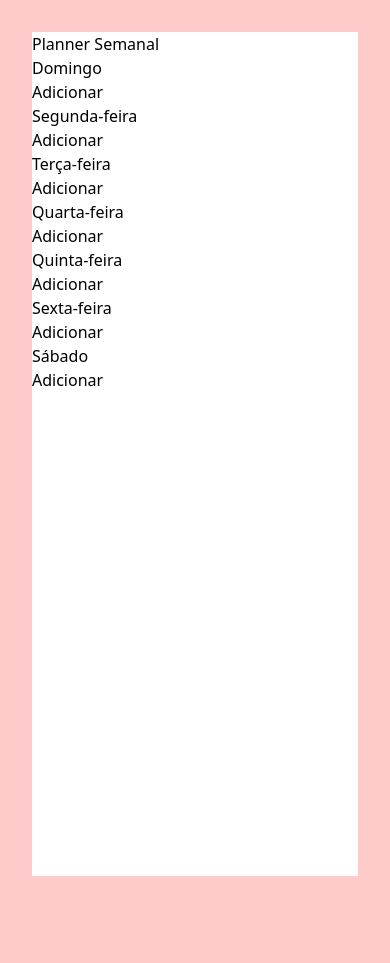
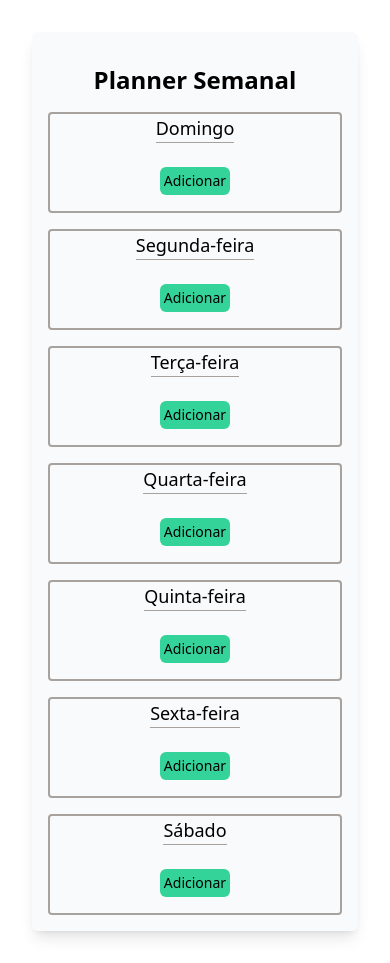
Before and after one commit to IzadoraNascimento/lista-de-tarefas, a React (Vite) app: page / in a window 390 px wide. Before the commit the page ends 908 px from the top, so only its background shows below. Built offline with nearby package versions, Linux system fonts and the light colour scheme.

Commit message:
css aplicado em mobile first

```diff
--- a/index.html
+++ b/index.html
@@ -6,8 +6,8 @@
     <meta name="viewport" content="width=device-width, initial-scale=1.0" />
     <title>Vite + React</title>
   </head>
-  <body class="bg-red-200 px-8 py-8">
-    <div id="root" class="bg-white h-screen"></div>
+  <body class="px-8 py-8">
+    <div id="root" class="bg-gray-50 h-full rounded-md shadow-lg p-4"></div>
     <script type="module" src="/src/main.jsx"></script>
   </body>
 </html>
--- a/src/App.jsx
+++ b/src/App.jsx
@@ -4,10 +4,10 @@ export default function App() {
   const week = ["Domingo", "Segunda-feira", "Terça-feira", "Quarta-feira", "Quinta-feira","Sexta-feira", "Sábado"]
   return (
     <>
-    <div className="">
-    <h1 className="">Planner Semanal</h1>
+    <div className="flex justify-center p-4">
+    <h1 className="text-2xl font-semibold">Planner Semanal</h1>
     </div>
-    <div className="">
+    <div className="grid grid-rows-1 gap-4">
       {week.map(day => <Day key={day} day={day} />)}
     </div>
     </>
--- a/src/components/Appointment.jsx
+++ b/src/components/Appointment.jsx
@@ -1,5 +1,7 @@
 export default function Appointment(props) {
   return (
+    <div className="pl-2 flex items-center justify-between">
+      <div>
         <li className={props.appointment.done ? 'done' : ''}>
           <div>
             <input
@@ -10,15 +12,21 @@ export default function Appointment(props) {
             />
             <label
               htmlFor={`appointment-${props.appointment.id}`}
+              className="pl-1 text-sm italic font-light"
             >
               {props.appointment.name}
             </label>
           </div>
+        </li>
+      </div>
+      <div className="pb-2 pr-2">
         <button
           onClick={()=> props.removeAppointment(props.appointment.id)}
+          className="bg-red-500 p-1 text-sm text-white rounded-md"
         >
           Remover
         </button>
-    </li>
+      </div>
+  </div>
   )
 }
--- a/src/components/Day.jsx
+++ b/src/components/Day.jsx
@@ -32,9 +32,9 @@ export default function Day(props){
   }
   return (
     <div className="">
-      <div className="">
-        <h2 className="">
-          <span className="">
+      <div className=" rounded border-2 border-stone-400 h-full">
+        <h2 className="text-lg font-medium text-center">
+          <span className="inline-block border-b border-stone-400 mb-2">
             {props.day}
           </span>
         </h2>
@@ -48,8 +48,8 @@ export default function Day(props){
             />
           ))}
         </ul>
-        <div className="">
-          <button className=""
+        <div className="flex justify-center mt-4">
+          <button className="bg-emerald-400 p-1 mb-4 text-sm font-medium rounded-md"
             onClick={addAppointment}
           >
             Adicionar
```
Lines whose indentation alone changed are shown as unchanged.
